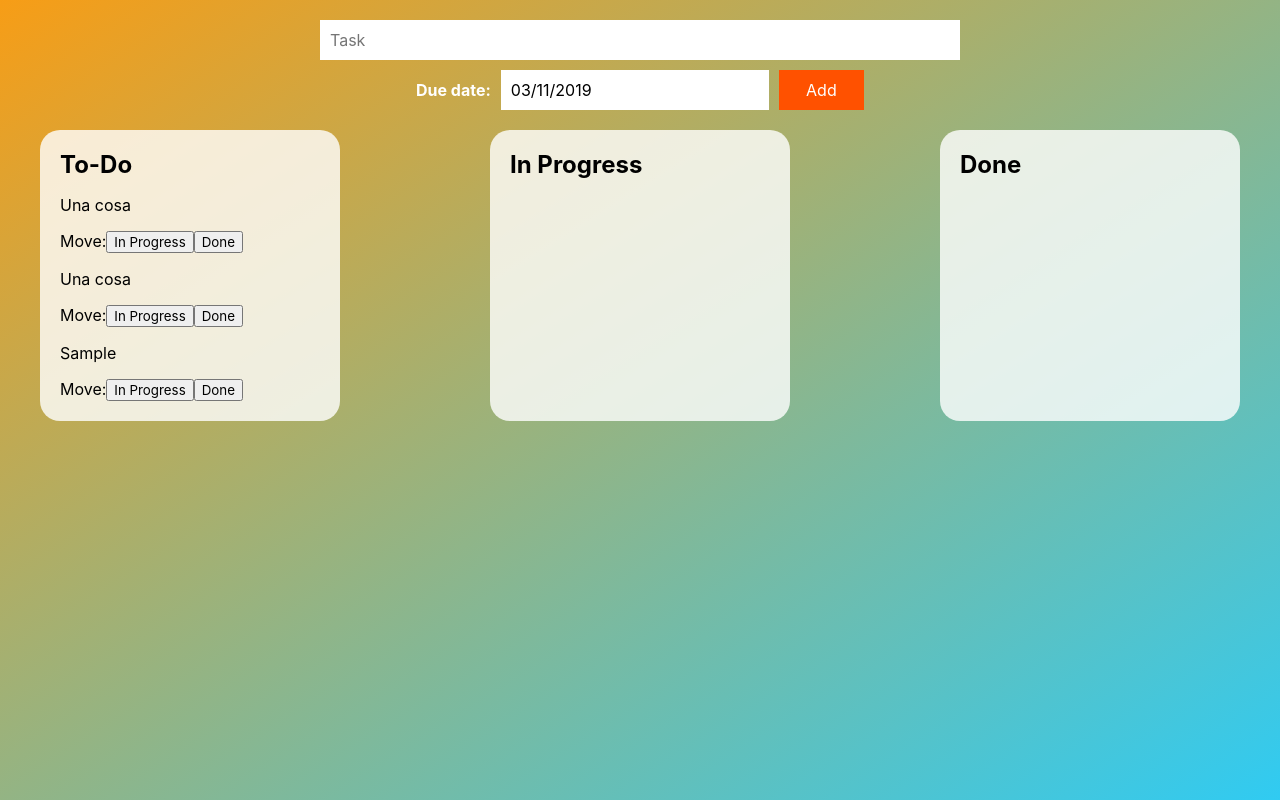
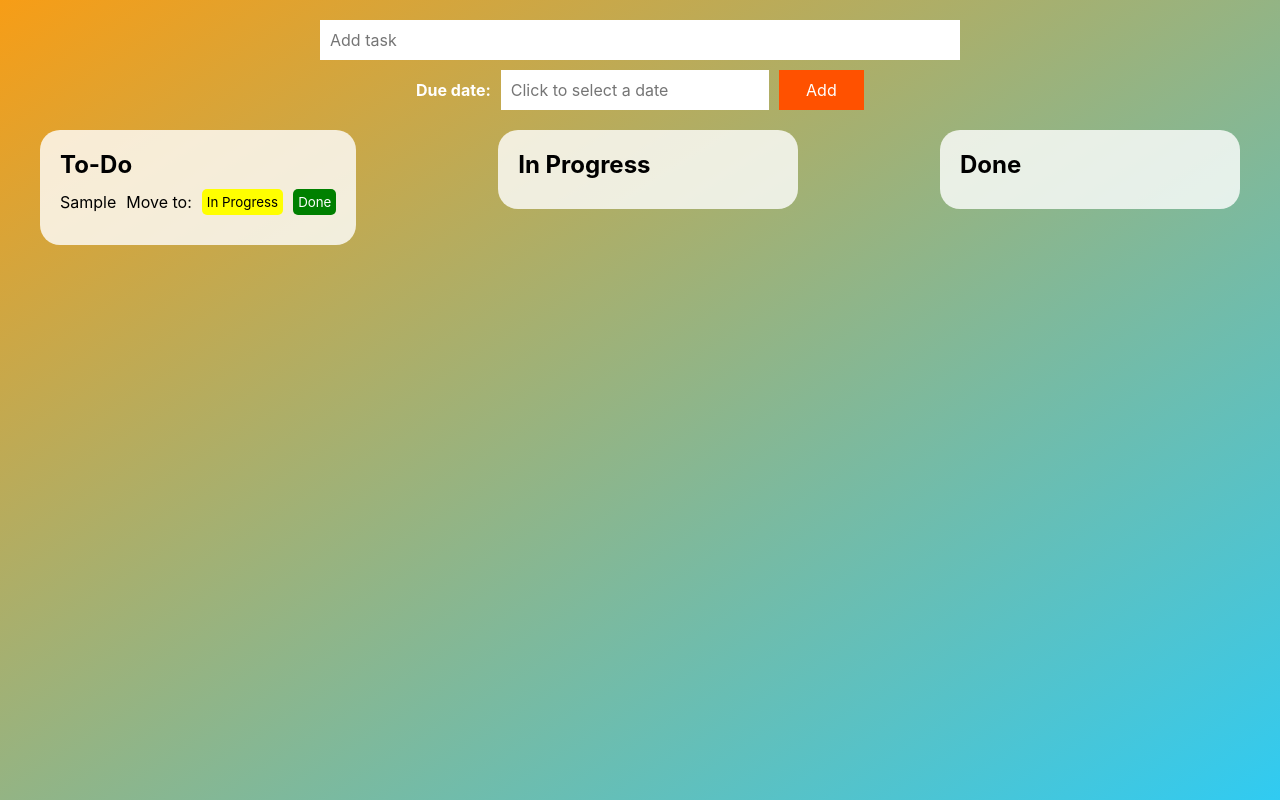
Before and after one commit to iairpolo/kanban, a React (Create React App) app: page / in a window 1280 px wide. Both pictures are taken after typing "Sample", "Sample" into the empty fields and a click on the button "Add". Built offline with nearby package versions, Linux system fonts and the light colour scheme.

Commit message:
Finalizado el diseño de las listas y tareas

```diff
--- a/src/actions/index.js
+++ b/src/actions/index.js
@@ -1,8 +1,7 @@
 import { ADD_TASK, MOVE_TASK } from '../types/index';
 
-export const addTask = (id, title, dueDate) => ({
+export const addTask = (title, dueDate) => ({
   type: ADD_TASK,
-  id,
   title,
   dueDate
 });
--- a/src/components/AddForm.jsx
+++ b/src/components/AddForm.jsx
@@ -15,19 +15,15 @@ const AddForm = () => {
     setTask(event.target.value);
   };
 
-  let taskId = 3;
-
   const handleAddTask = event => {
     event.preventDefault();
     dispatch({
       type: ADD_TASK,
-      id: taskId++,
       title: task,
-      dueDate: dueDate
+      dueDate: dueDate ? dueDate.toDateString() : null
     });
     setTask('');
-    setDueDate(new Date());
-    console.log(taskId);
+    setDueDate();
   };
 
   return (
@@ -40,7 +36,7 @@ const AddForm = () => {
           type='text'
           name='title'
           value={task}
-          placeholder='Task'
+          placeholder='Add task'
           className='AddForm__TaskInput Input'
         />
         <div className='AddForm__Bottom'>
--- a/src/components/Card.jsx
+++ b/src/components/Card.jsx
@@ -1,6 +1,8 @@
 import React from 'react';
 import { useDispatch } from 'react-redux';
 import { MOVE_TASK } from '../types/index';
+
+import './styles/Card.css';
 
 const Card = ({ card }) => {
   const dispatch = useDispatch();
@@ -17,21 +19,24 @@ const Card = ({ card }) => {
 
   return (
     <li className='Card'>
-      <p>{card.title}</p>
-      <p>{card.date}</p>
-      <label>Move:</label>
+      <p className='Card__Title'>{card.title}</p>
+      {card.date && <small className='Card__Date'>{card.date}</small>}
+      <label>Move to: </label>
       {card.list !== 'todo' && (
-        <button onClick={handleMove} name='todo'>
+        <button className='Card__Button red' onClick={handleMove} name='todo'>
           To Do
         </button>
       )}
       {card.list !== 'inProgress' && (
-        <button onClick={handleMove} name='inProgress'>
+        <button
+          className='Card__Button yellow'
+          onClick={handleMove}
+          name='inProgress'>
           In Progress
         </button>
       )}
       {card.list !== 'done' && (
-        <button onClick={handleMove} name='done'>
+        <button className='Card__Button green' onClick={handleMove} name='done'>
           Done
         </button>
       )}
--- a/src/components/styles/AddForm.css
+++ b/src/components/styles/AddForm.css
@@ -37,7 +37,8 @@
   flex: 3;
 }
 
-.react-datepicker__day--selected {
+.react-datepicker__day--selected,
+.react-datepicker__day--today {
   background-color: rgb(255, 81, 0);
 }
 
--- a/src/components/styles/Card.css
+++ b/src/components/styles/Card.css
@@ -0,0 +1,38 @@
+.Card {
+  display: flex;
+  align-items: center;
+  margin-bottom: 10px;
+}
+
+.Card__Title {
+  margin: 0 10px 0 0;
+}
+
+.Card__Date {
+  margin: 2px 10px 0 0;
+  padding: 0 2px;
+  background: rgb(255, 81, 0);
+  color: white;
+}
+
+.Card__Button {
+  border: none;
+  padding: 5px;
+  color: white;
+  border-radius: 5px;
+  margin-left: 10px;
+  cursor: pointer;
+}
+
+.red {
+  background-color: red;
+}
+
+.yellow {
+  background-color: yellow;
+  color: black;
+}
+
+.green {
+  background-color: green;
+}
--- a/src/components/styles/List.css
+++ b/src/components/styles/List.css
@@ -3,11 +3,11 @@
   min-width: 300px;
   padding: 20px;
   border-radius: 20px;
-  min-height: 40px;
+  height: min-content;
 }
 
 .List h2 {
-  margin: 0;
+  margin: 0 0 10px;
 }
 
 .List ul {
--- a/src/reducers/index.js
+++ b/src/reducers/index.js
@@ -1,23 +1,12 @@
 import { ADD_TASK, MOVE_TASK } from '../types/index';
 
 const initialState = {
-  todo: [
-    {
-      id: 1,
-      title: 'Una cosa',
-      date: '',
-      list: 'todo'
-    },
-    {
-      id: 2,
-      title: 'Una cosa',
-      date: '',
-      list: 'todo'
-    }
-  ],
+  todo: [],
   inProgress: [],
   done: []
 };
+
+let taskId = 0;
 
 const reducer = (state = initialState, action) => {
   switch (action.type) {
@@ -27,7 +16,7 @@ const reducer = (state = initialState, action) => {
         todo: [
           ...state.todo,
           {
-            id: action.id,
+            id: taskId++,
             title: action.title,
             date: action.dueDate,
             list: 'todo'
```
